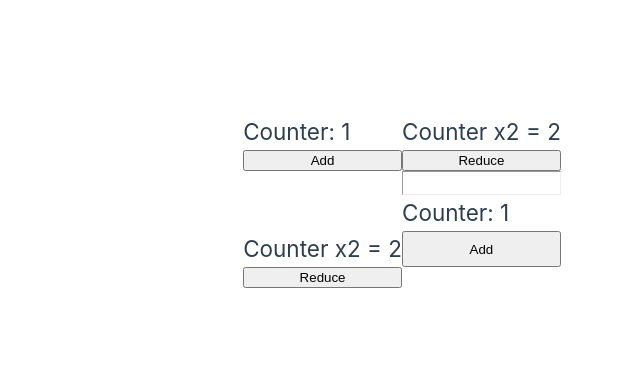
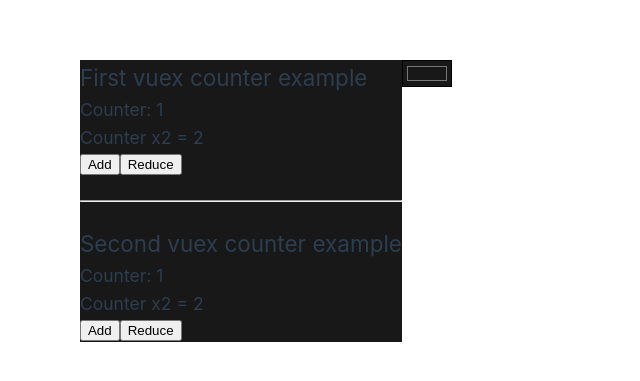
Before and after one commit to Jhan-Torres/vueJs-GogoDev, a Vue app in the folder global-vuex/: page / in a window 1280 px wide. Shown: the part 199-580 px from the top of the page, without its empty margins (238-878 px from the left). Built offline with nearby package versions, Linux system fonts and the light colour scheme.

Commit message:
slots structured added

```diff
--- a/global-vuex/src/App.vue
+++ b/global-vuex/src/App.vue
@@ -1,12 +1,45 @@
 <script setup>
+import { ref } from 'vue';
 import FirstCounterExample from './components/FirstCounterExample.vue';
 import SecondCounterExample from './components/SecondCounterExample.vue'
+
+const colorPicked = ref('#181818'); //default color value
 </script>
 
 <template>
-  <FirstCounterExample />
-  <br>
-  <hr>
-  <br>
-  <SecondCounterExample />
+  <section
+    class="bg__applied"
+  >
+    <FirstCounterExample>
+      <h2>First vuex counter example</h2>
+    </FirstCounterExample>
+    <br>
+    <br>
+    <hr>
+    <br>
+    <SecondCounterExample>
+      <template #title>
+        <h2>
+          Second vuex counter example
+        </h2>
+      </template>
+      <template #anotherTitle>
+        <h2>
+          Another title
+        </h2>
+      </template>
+    </SecondCounterExample>
+  </section>
+
+  <input
+    class="bg__applied"
+    type="color"
+    v-model="colorPicked"
+  />
 </template>
+
+<style scoped>
+.bg__applied {
+  background-color: v-bind(colorPicked);
+}
+</style>
--- a/global-vuex/src/components/FirstCounterExample.vue
+++ b/global-vuex/src/components/FirstCounterExample.vue
@@ -24,13 +24,22 @@
 </script>
 
 <template>
-  <h2>
+
+  <!--
+  $slots.default: si el componente tiene al menos un slot,
+  este estará disponible en $slots.default
+  -->
+  <slot
+    v-if="$slots.default"
+  />
+
+  <h3>
     Counter: {{ counter }}
-  </h2>
+  </h3>
 
-  <h2>
+  <h3>
     Counter x2 = {{ times2 }}
-  </h2>
+  </h3>
 
   <button
     @click="increment"
--- a/global-vuex/src/components/SecondCounterExample.vue
+++ b/global-vuex/src/components/SecondCounterExample.vue
@@ -1,6 +1,9 @@
 <script setup>
-import { computed } from 'vue';
+import { computed, useSlots } from 'vue';
 import { useStore } from 'vuex';
+
+//si el componente tiene mas de un slot, con useSlots() obtendrás un array "VNodes" usando los nombres como Key
+const slots = useSlots();
 
 //store hook
 const store = useStore();
@@ -9,16 +12,26 @@
 const times2 = computed(() => store.getters.times2)
 const increment = () => store.commit('setCounter', counter.value + 1)
 const decrement = () => store.commit('setCounter', counter.value - 1)
+
+const hasTitle = computed(() => !!slots.title)
 </script>
 
 <template>
-  <h2>
+  <div
+    v-if="hasTitle"
+  >
+    <slot
+      name="title"
+    />
+  </div>
+
+  <h3>
     Counter: {{ counter }}
-  </h2>
+  </h3>
 
-  <h2>
+  <h3>
     Counter x2 = {{ times2 }}
-  </h2>
+  </h3>
 
   <button
     @click="increment"
```
